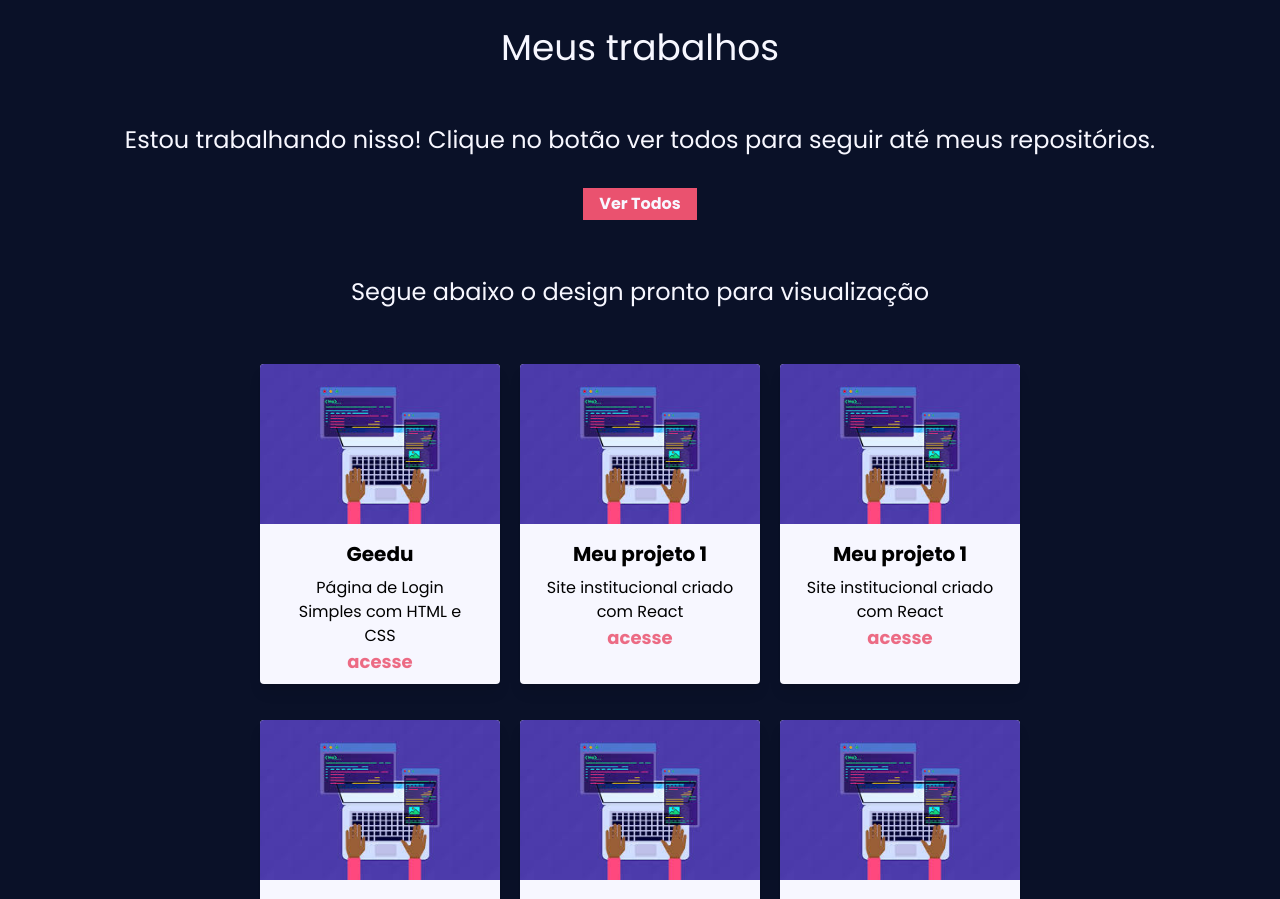
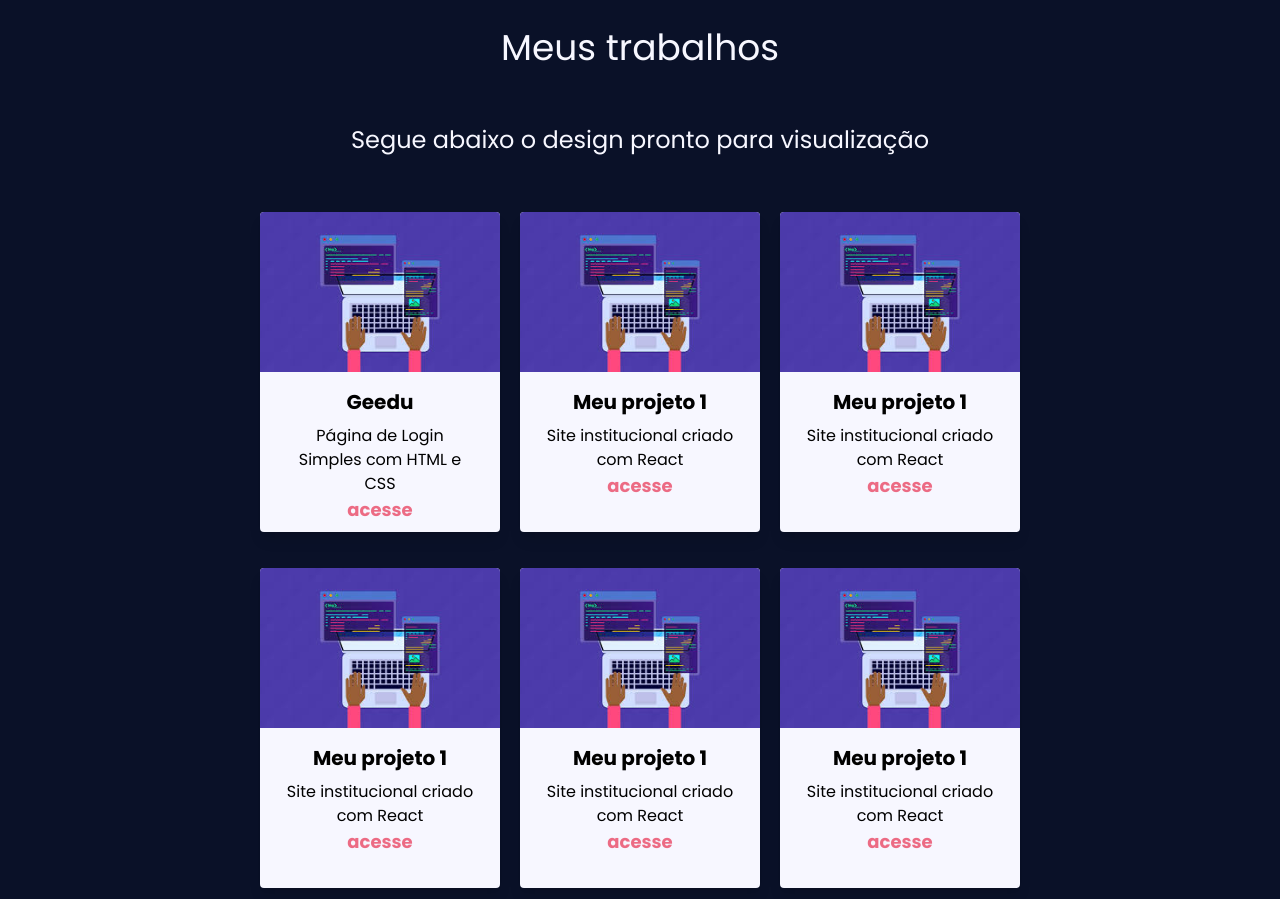
Before and after one commit to Waldst0n/my-portfolio, a React (Vite) app: page /projects in a window 1280 px wide. Shown: the part 100-999 px from the top of the page. Built offline with nearby package versions, Linux system fonts and the light colour scheme.

Commit message:
fix: projects format correction

```diff
--- a/src/routes/Projects/Projects.jsx
+++ b/src/routes/Projects/Projects.jsx
@@ -13,19 +13,6 @@ const Projects = () => {
                     Meus trabalhos
                 </h1>
             </div>
-
-            <h1 className="text-tertiaryColor mb-4 text-2xl">
-                Estou trabalhando nisso! Clique no botão ver todos para seguir
-                até meus repositórios.
-            </h1>
-
-            <a
-                className="text-tertiaryColor p-4 mb-14 h-2 bg-pink  font-bold mt-4 flex items-center justify-center transition-all hover:delay-75 hover:rounded-xl"
-                href="https://github.com/Waldst0n?tab=repositories"
-                target="_blank"
-            >
-                Ver Todos
-            </a>
 
             <h1 className="text-tertiaryColor text-2xl mb-14 ">
                 Segue abaixo o design pronto para visualização
@@ -63,6 +50,13 @@ const Projects = () => {
                     description="Site institucional criado com React"
                 />
             </div>
+            <a
+                className="text-tertiaryColor p-4 mb-14 h-2 bg-pink  font-bold mt-4 flex items-center justify-center transition-all hover:delay-75 hover:rounded-xl"
+                href="https://github.com/Waldst0n?tab=repositories"
+                target="_blank"
+            >
+                Ver Todos
+            </a>
         </div>
     )
 }
```
